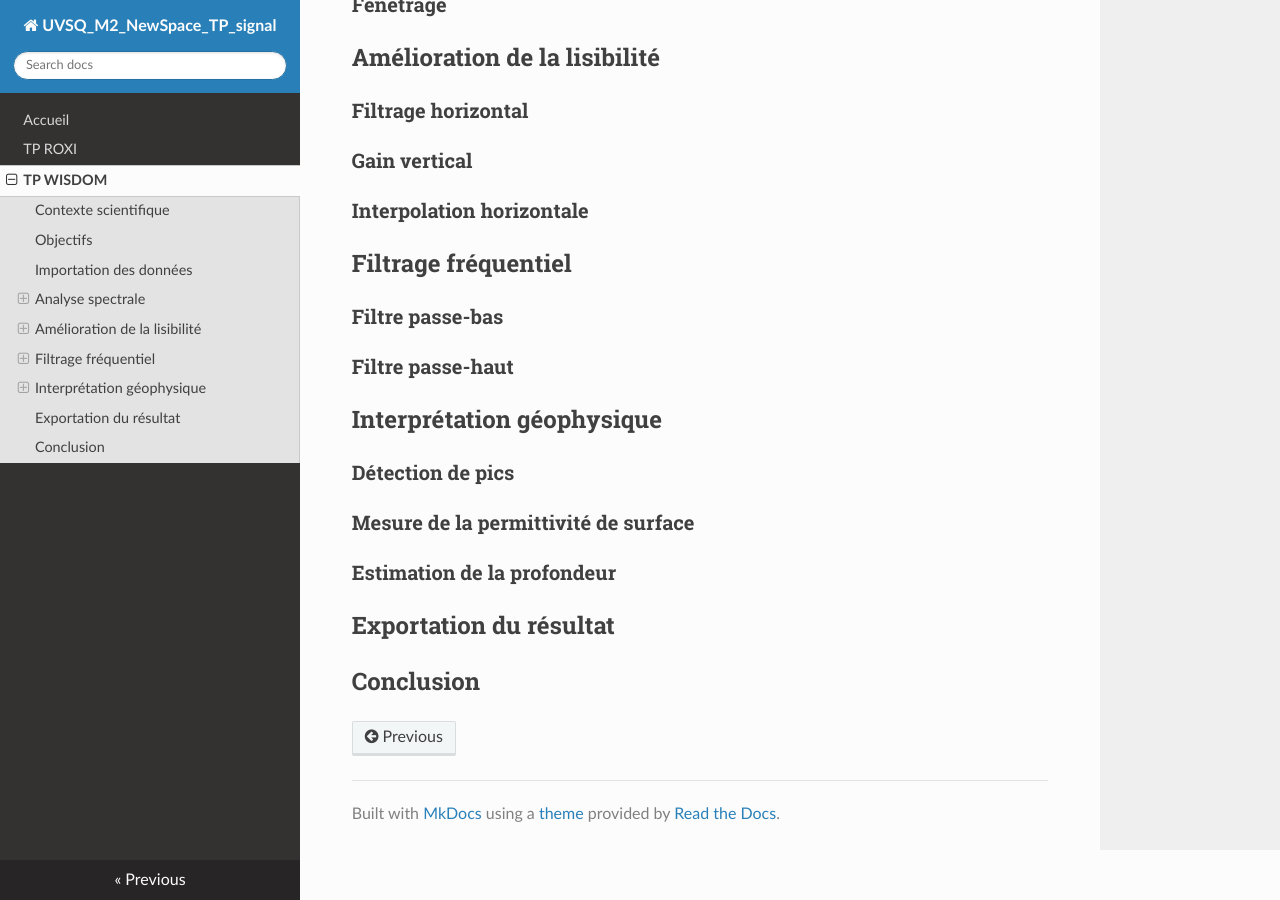
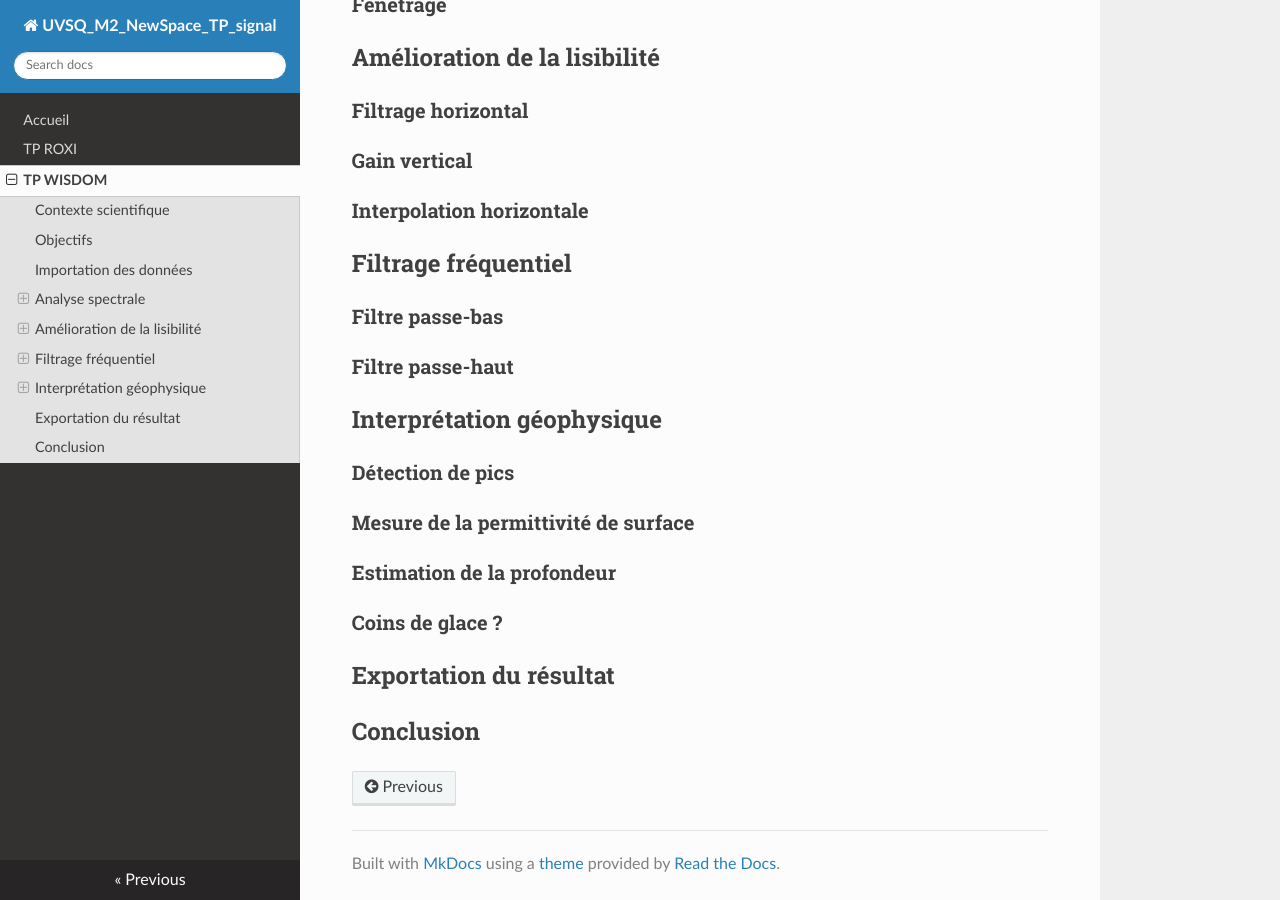
Before and after one commit to NicOudart/UVSQ_M2_NewSpace_TP_signal, an MkDocs documentation site: the page built from docs/TP_WISDOM.md, in a window 1280 px wide and 900 px high, scrolled down 1909 px. Built offline with MkDocs 1.6.1, drawn with Linux system fonts in a browser that asks for light colours; nearby versions of some CDN libraries.

Commit message:
-Minor fix in WISDOM.

```diff
--- a/docs/TP_WISDOM.md
+++ b/docs/TP_WISDOM.md
@@ -65,6 +65,8 @@ Il donnera aussi un **contexte géophysique** aux échantillons récoltés.
 
 ### Estimation de la profondeur
 
+### Coins de glace ?
+
 ## Exportation du résultat
 
 ## Conclusion
```
